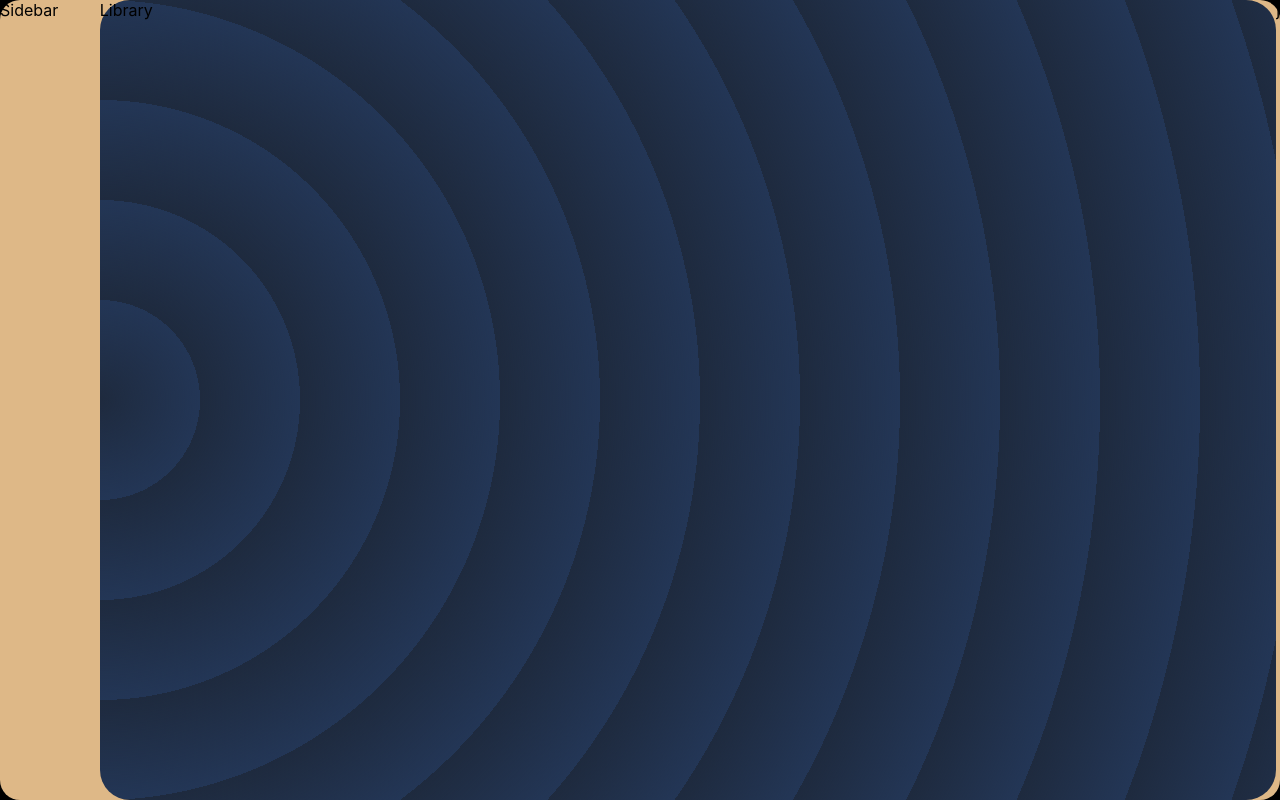
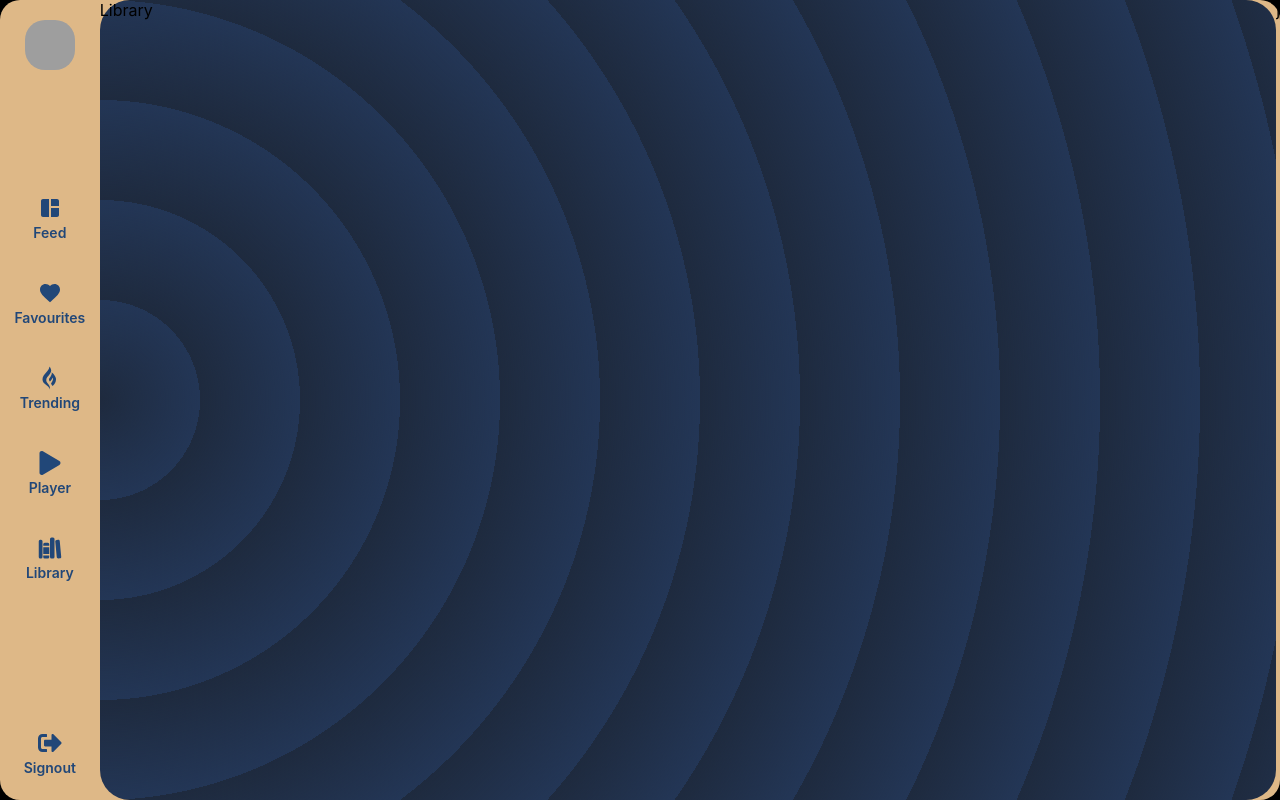
Before and after one commit to DMacharia/musiKE-app, a React (Create React App) app: page / in a window 1280 px wide. Built offline with nearby package versions, Linux system fonts and the light colour scheme; grey boxes are pictures that could not be loaded.

Commit message:
setting of sidebar

```diff
--- a/package.json
+++ b/package.json
@@ -8,6 +8,7 @@
     "@testing-library/user-event": "^13.5.0",
     "react": "^18.2.0",
     "react-dom": "^18.2.0",
+    "react-icons": "^4.4.0",
     "react-router-dom": "^6.4.1",
     "react-scripts": "5.0.1",
     "web-vitals": "^2.1.4"
--- a/public/index.html
+++ b/public/index.html
@@ -24,7 +24,7 @@
       work correctly both with client-side routing and a non-root public URL.
       Learn how to configure a non-root public URL by running `npm run build`.
     -->
-    <title>React App</title>
+		<title>MusiKE</title>
 	</head>
 	<body>
 		<noscript>You need to enable JavaScript to run this app.</noscript>
--- a/src/components/sidebar/sidebar.css
+++ b/src/components/sidebar/sidebar.css
@@ -1,4 +1,15 @@
 .sidebar-container {
 	width: 100px;
 	height: 100%;
+	display: flex;
+	flex-direction: column;
+	align-items: center;
+	justify-content: space-between;
 }
+
+.profile-img {
+	width: 50px;
+	height: 50px;
+	border-radius: 20px;
+	margin-top: 20px;
+}
--- a/src/components/sidebar/sidebar.js
+++ b/src/components/sidebar/sidebar.js
@@ -1,6 +1,48 @@
 import React from "react";
 import "./sidebar.css";
+import SidebarButtons from "./sidebarButton";
+import { MdFavorite } from "react-icons/md";
+import { FaGripfire, FaPlay } from "react-icons/fa";
+import { FaSignOutAlt } from "react-icons/fa";
+import { IoLibrary } from "react-icons/io5";
+import { MdSpaceDashboard } from "react-icons/md";
 
 export default function Sidebar() {
-	return <div className="sidebar-container">Sidebar</div>;
+	return (
+		<div className="sidebar-container">
+			<img
+				src="https://encrypted-tbn0.gstatic.com/images?q=tbn:ANd9GcRdLAY3C19kL0nV2bI_plU3_YFCtra0dpsYkg&usqp=CAU"
+				className="profile-img"
+				alt="profile"
+			/>
+			<div>
+				<SidebarButtons
+					title="Feed"
+					to="/displays/feed/feed.js"
+					icon={<MdSpaceDashboard />}
+				/>
+				<SidebarButtons
+					title="Favourites"
+					to="/displays/favourites/favourites.js"
+					icon={<MdFavorite />}
+				/>
+				<SidebarButtons
+					title="Trending"
+					to="/displays/trending/trending.js"
+					icon={<FaGripfire />}
+				/>
+				<SidebarButtons
+					title="Player"
+					to="/displays/player/player.js"
+					icon={<FaPlay />}
+				/>
+				<SidebarButtons
+					title="Library"
+					to="/displays/library/library.js"
+					icon={<IoLibrary />}
+				/>
+			</div>
+			<SidebarButtons title="Signout" to="" icon={<FaSignOutAlt />} />
+		</div>
+	);
 }
--- /dev/null
+++ b/src/components/sidebar/sidebarButton.css
@@ -0,0 +1,33 @@
+a {
+	text-decoration: none !important;
+}
+
+.btn-body {
+	height: 80px;
+	width: 80px;
+	border-radius: 20px;
+	color: #214778;
+	display: flex;
+	align-items: center;
+	justify-content: center;
+	flex-direction: column;
+	margin: 5px auto;
+	transition: all 0.2s ease;
+	background-color: rgba(244, 187, 146, 0);
+}
+
+.btn-body.active {
+	background-color: rgba(244, 187, 146, 1);
+	color: #fff;
+	transform: scale(1.05);
+}
+
+.btn-body:hover {
+	color: #fff;
+}
+
+.btn-title {
+	margin: 4px auto;
+	font-weight: 600;
+	font-size: 14px;
+}
--- /dev/null
+++ b/src/components/sidebar/sidebarButton.js
@@ -0,0 +1,19 @@
+import React from "react";
+import "./sidebarButton.css";
+import { Link } from "react-router-dom";
+import { IconContext } from "react-icons";
+
+export default function SidebarButton(props) {
+
+
+	return (
+		<Link to={props.to}>
+			<div className="btn-body">
+				<IconContext.Provider value={{ size: "24px", className: "btn-icon" }}>
+					{props.icon}
+					<p className="btn-title">{props.title}</p>
+				</IconContext.Provider>
+			</div>
+		</Link>
+	);
+}
```
Also changed, not shown: 1 other file (tests, documents, lock files or other folders). Lines whose indentation alone changed are shown as unchanged.
